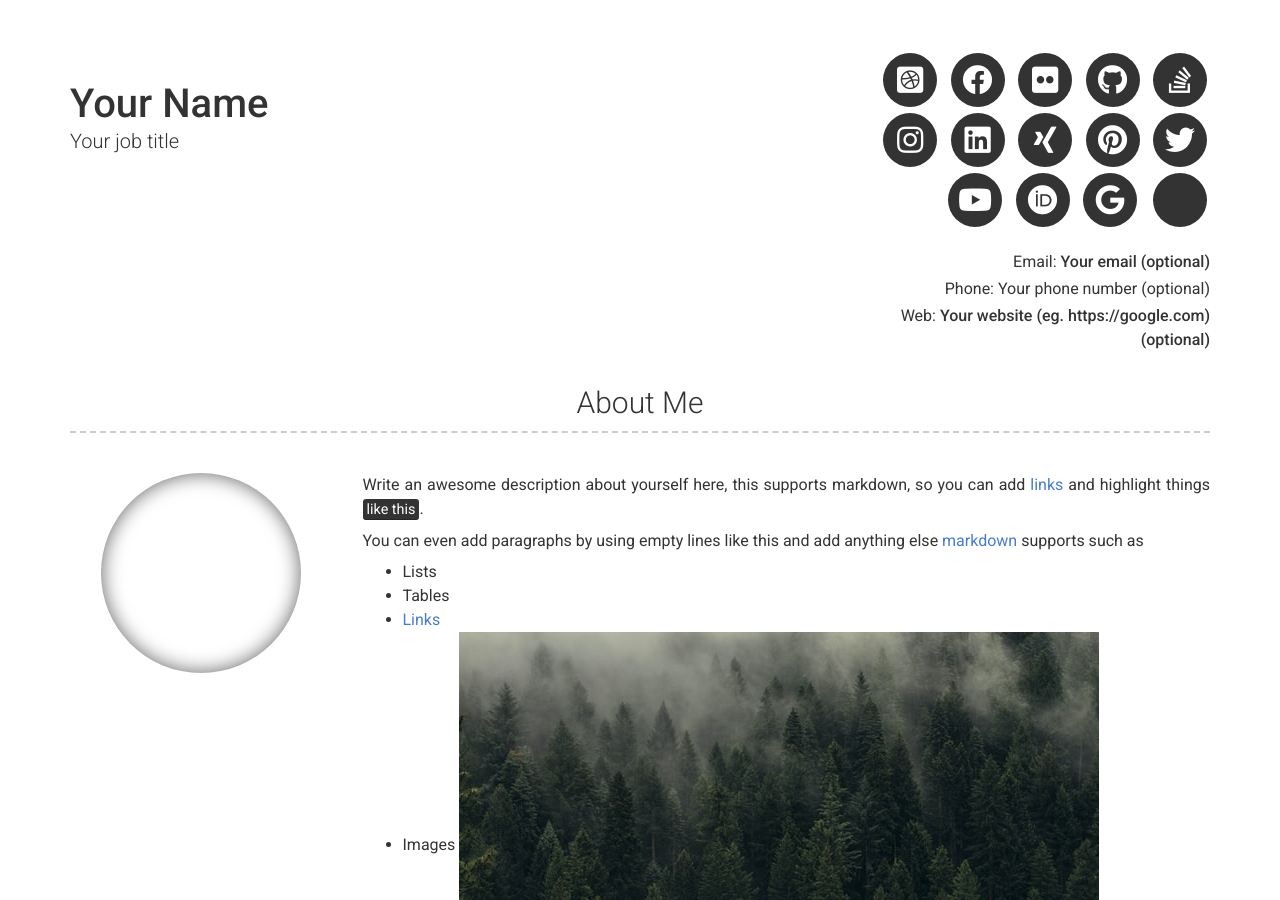
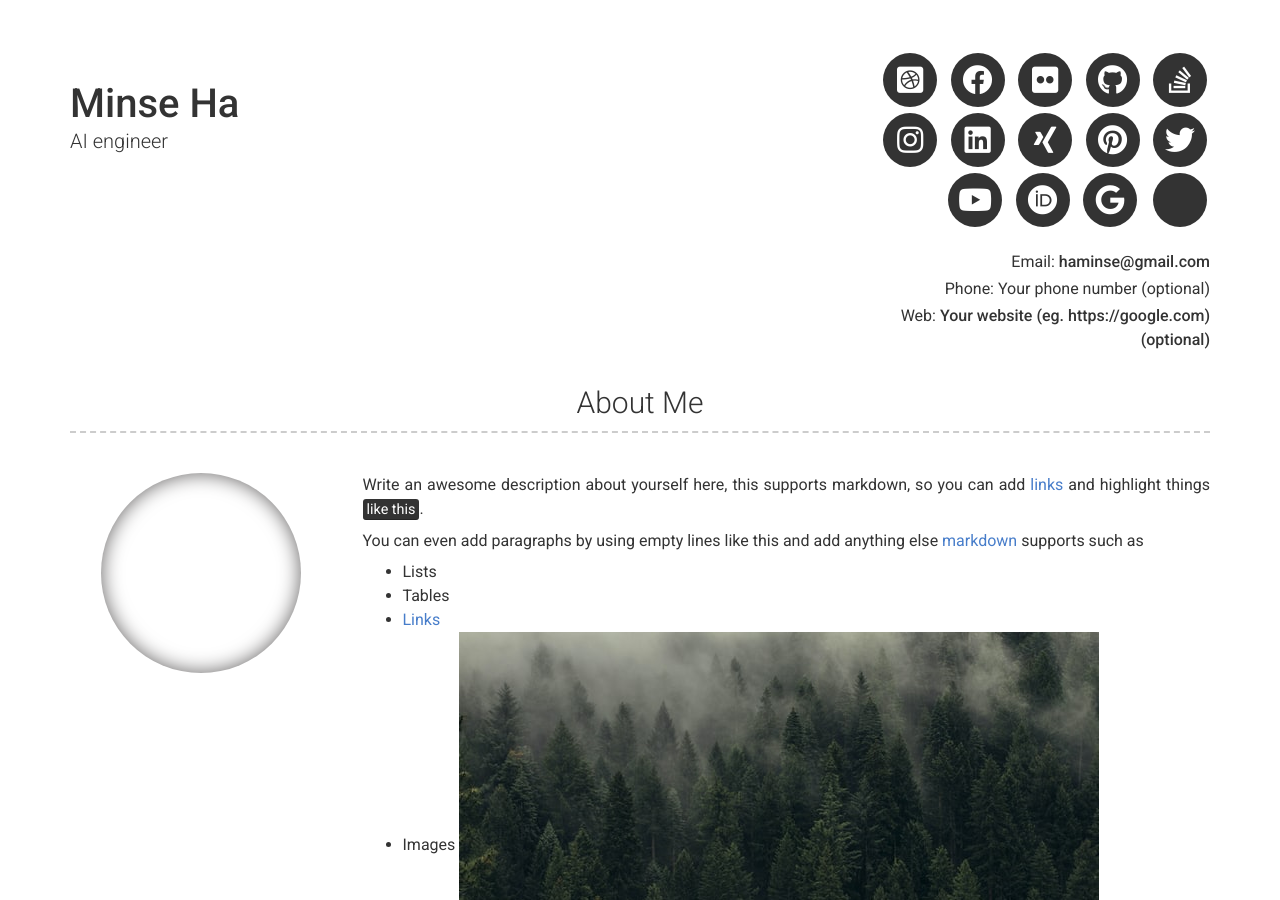
Before and after one commit to haminse/Resume, a Jekyll site: the page built from index.md, in a window 1280 px wide and 900 px high. Built offline with Jekyll 4.4.1, drawn with Linux system fonts in a browser that asks for light colours; nearby versions of some CDN libraries; some of the changed text lies outside the part shown.

Commit message:
check yaml file

```diff
--- a/_config.yml
+++ b/_config.yml
@@ -6,9 +6,9 @@ repository: Git repository where your resume will be hosted, only required if yo
 version: 2
 
 # Personal info
-name: Your Name
-title: Your job title
-email: Your email (optional)
+name: Minse Ha
+title: AI engineer
+email: haminse@gmail.com
 # email_title: Email (Email title override)
 phone: Your phone number (optional)
 # phone_title: Phone (Phone title override)
```
